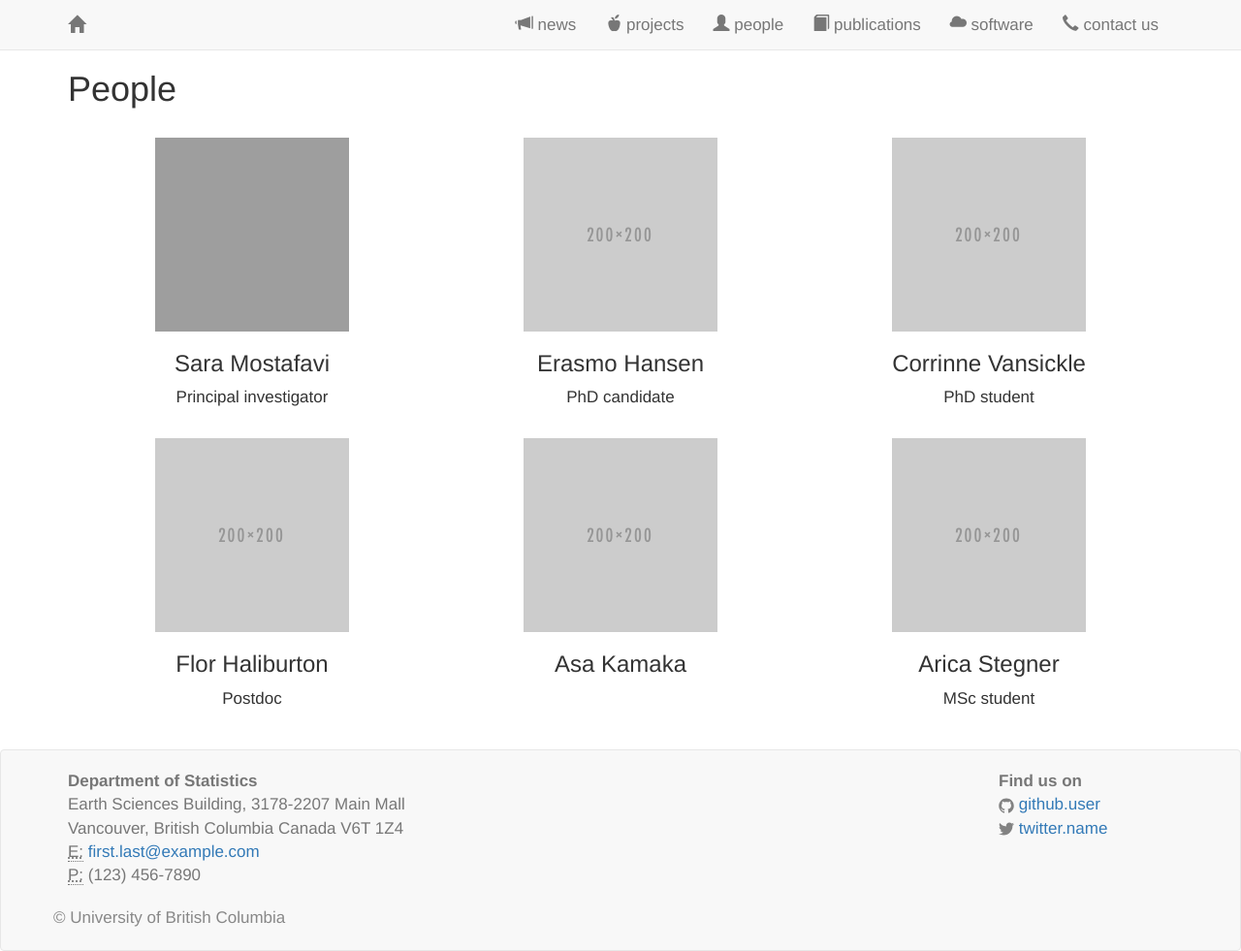
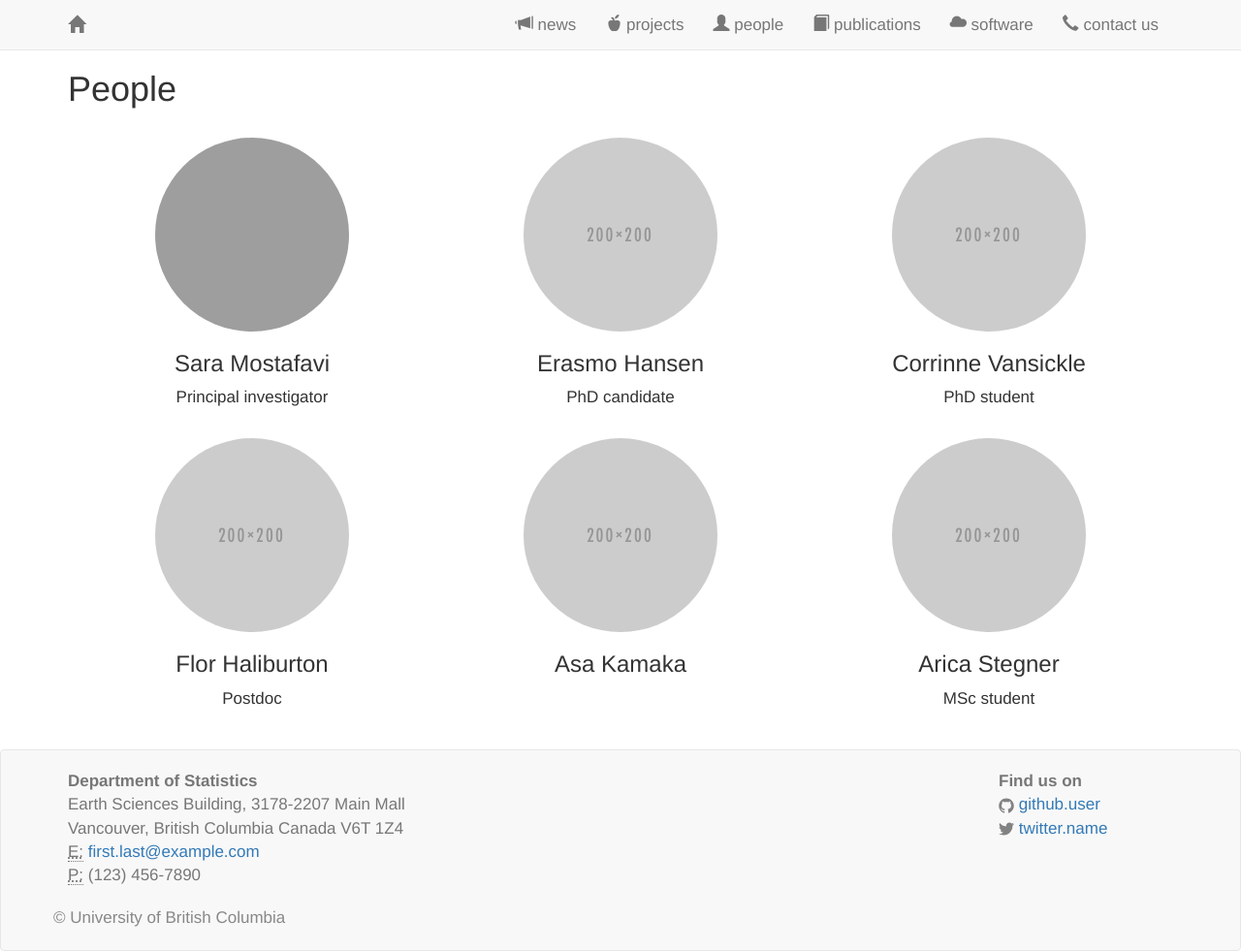
Before and after one commit to saramostafavi/saramostafavi.github.io, a Jekyll site: the page built from people.html, in a window 1280 px wide. Shown: the whole page at 97% size. Built offline with Jekyll 4.4.1, drawn with Linux system fonts in a browser that asks for light colours; nearby versions of some CDN libraries; a style sheet for code colours, icons or effects is not loaded; grey boxes are pictures that could not be loaded.

Commit message:
Update people.html

```diff
--- a/people.html
+++ b/people.html
@@ -11,7 +11,7 @@
 
         <div class="person col-md-4 col-sm-6 col-xs-12">
             <img src="{{ person.photo }}"
-                 alt="photo" class="person-photo img-square">
+                 alt="photo" class="person-photo img-circle">
 
             <h3 class="person-role">{{ person.name }}</h3>
             <p class="person-role">{{ person.role }}</p>
```
